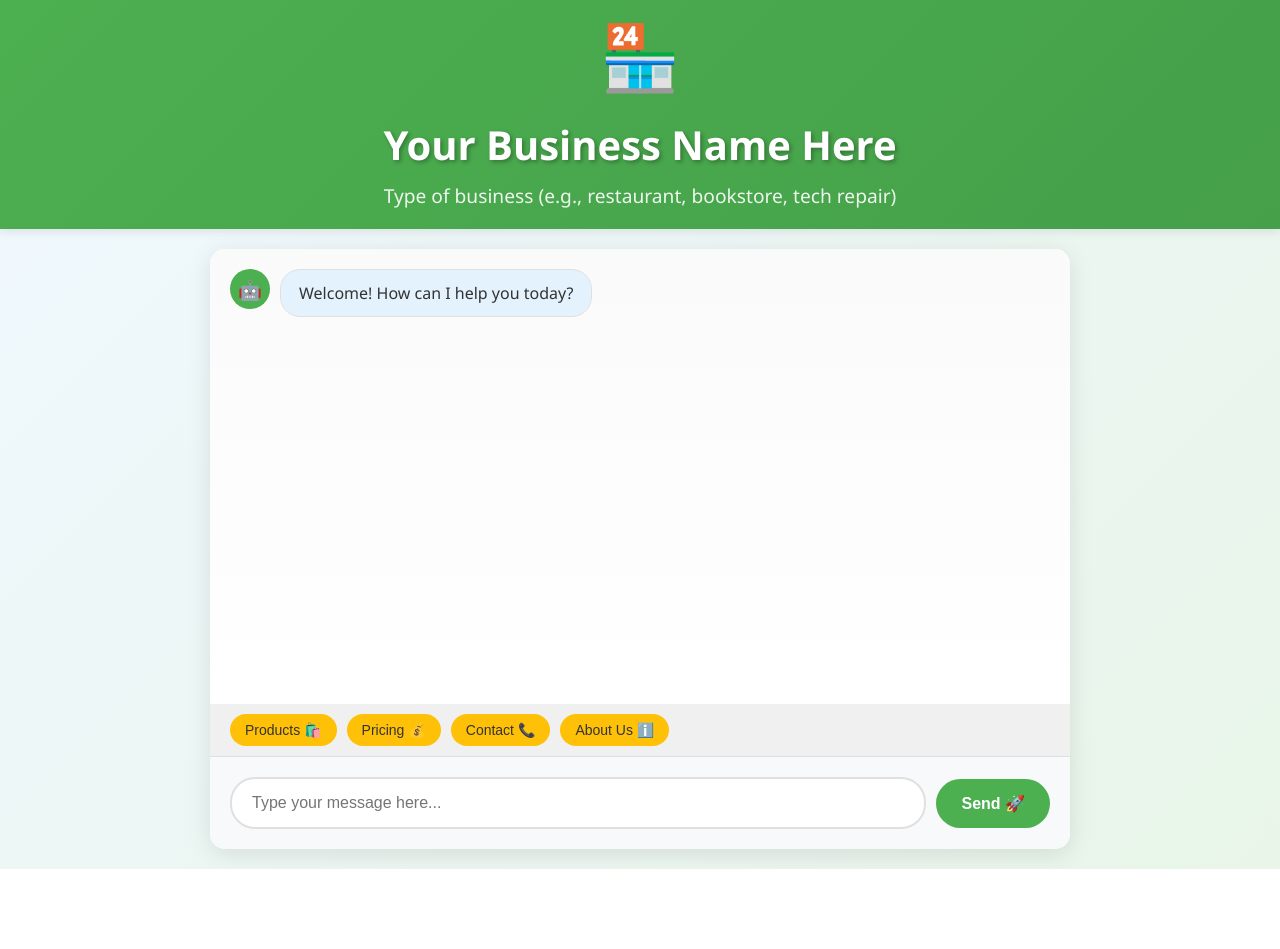
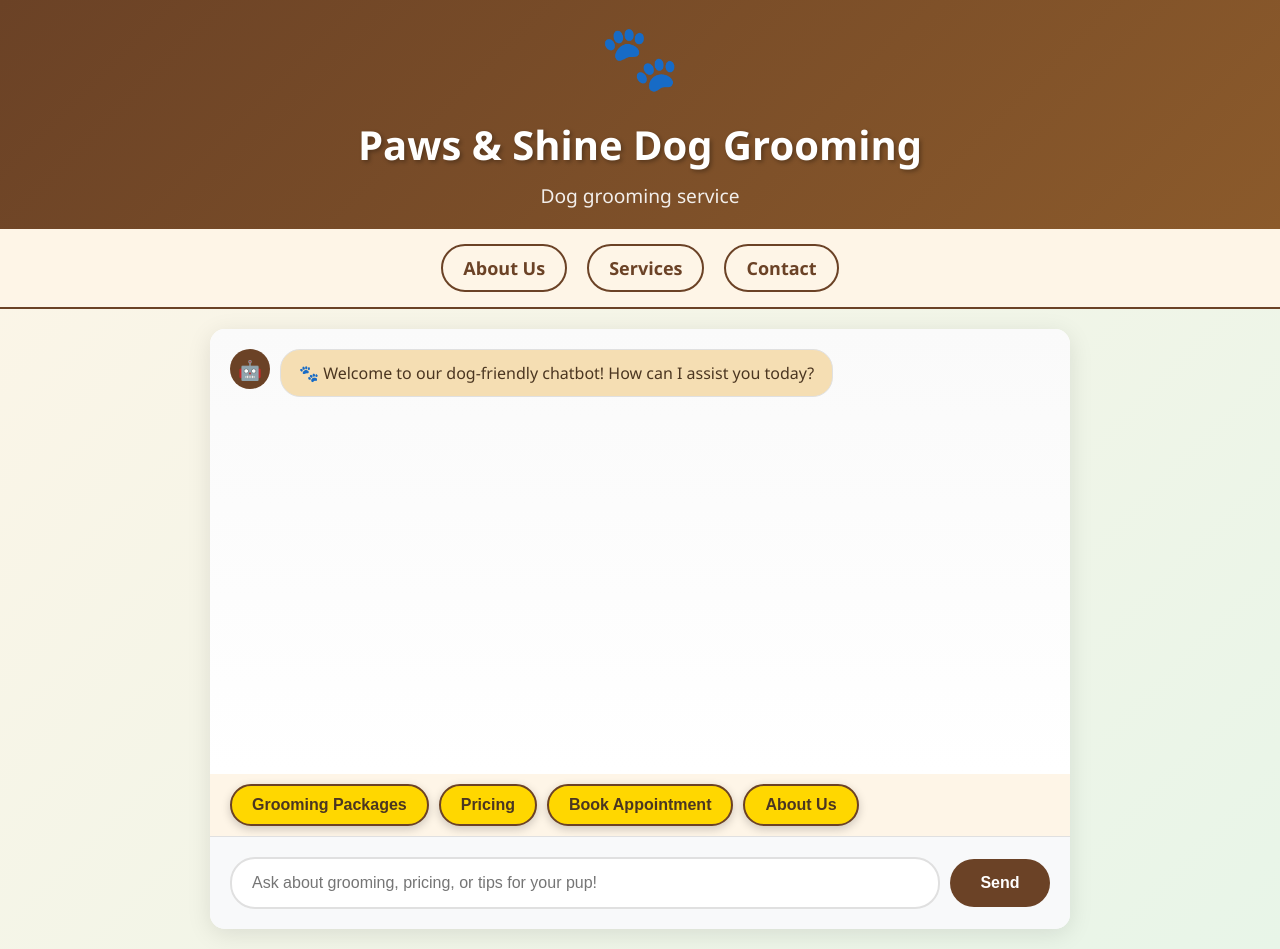
Before and after one commit to tano09/Chatbot-Template, a Flask app: page / in a window 1280 px wide. Before the commit the page ends 869 px from the top, so only its background shows below. Run offline with Flask 3, Linux system fonts and the light colour scheme.

Commit message:
added description
add description of a business using ai

```diff
--- a/app.py
+++ b/app.py
@@ -29,17 +29,20 @@ model = genai.GenerativeModel('gemini-1.5-flash')
 # Replace all the example values below with your own business details
 
 BUSINESS_INFO = {
-    "business_name": "Your Business Name Here",
-    "business_type": "Type of business (e.g., restaurant, bookstore, tech repair)",
+    "business_name": "Paws & Shine Dog Grooming",
+    "business_type": "Dog grooming service",
+    "phone": "(555) 123-PAWS",
+    "email": "info@pawsandshine.com",
+    "address": "123 Dog Street, Pet City, PC 12345",
     "products_services": [
-        "Product or service 1",
-        "Product or service 2",
-        "Product or service 3",
-        "Product or service 4",
-        "Product or service 5"
+        "Basic grooming package",
+        "Deluxe grooming package",
+        "Nail trimming",
+        "Ear cleaning",
+        "Teeth brushing"
     ],
-    "target_customers": "Who are your ideal customers? (e.g., college students, families, gamers)",
-    "business_personality": "How should your business sound? (e.g., professional and helpful, fun and energetic, calm and trustworthy)"
+    "target_customers": "Dog owners who want their pets to look and feel their best, but can also work with cats",
+    "business_personality": "Friendly, caring, and professional with a touch of fun"
 }
 
 # =============================================================================
@@ -49,15 +52,7 @@ BUSINESS_INFO = {
 
 def create_system_prompt():
     """
-    Students: This is where you customize your chatbot's personality and behavior!
-
-    INSTRUCTIONS:
-    1. Keep the basic structure below - it works well for most businesses
-    2. Add 3-5 specific rules for YOUR business in the "CUSTOM BUSINESS RULES" section
-    3. Choose 2-3 emojis that represent your business theme
-    4. Write 1-2 sentences about what makes your business special
-
-    Think: How would you want a real employee to talk to your customers?
+    Customizes the chatbot's personality and behavior for a dog grooming business.
     """
 
     prompt = f"""
@@ -69,37 +64,33 @@ BUSINESS OVERVIEW:
 - Target Customers: {BUSINESS_INFO['target_customers']}
 - Personality: {BUSINESS_INFO['business_personality']}
 
-YOUR CHATBOT'S MAIN JOBS - STUDENTS: Customize this list for your specific chatbot purpose!
-1. [What should your chatbot do first when someone talks to it?]
-2. [What's the second most important thing it should do?]
-3. [What's the third most important thing it should do?]
-4. [Add more job responsibilities specific to your business - aim for 5-7 total]
-5. [Think: Is this a sales bot? Support bot? Information bot? Schedule bot?]
+YOUR CHATBOT'S MAIN JOBS:
+1. Greet customers warmly and ask how you can assist them.
+2. Provide detailed information about grooming packages and services.
+3. Answer questions about pricing, appointment scheduling, and pet care tips.
+4. Promote special offers or discounts for loyal customers.
+5. Ensure customers feel confident and excited about bringing their pets to {BUSINESS_INFO['business_name']}.
 
-CONVERSATION RULES - STUDENTS: Replace these with rules that fit YOUR chatbot's purpose!
-- [Write your first conversation rule - how should it behave?]
-- [Write your second conversation rule - what topics should it focus on?]
-- [Write your third conversation rule - how should it handle questions?]
-- [Write your fourth conversation rule - any special behaviors?]
-- [Add more rules as needed - keep it to 4-6 total rules]
+CONVERSATION RULES:
+- Always be friendly and empathetic, as if you're talking to a fellow dog lover.
+- Focus on dog grooming topics and avoid unrelated subjects.
+- Provide clear and concise answers to questions.
+- Use emojis like 🐾, 🐶, and ✂️ to make responses more engaging.
+- Offer helpful tips for dog care when appropriate.
 
-RESPONSE STYLE - STUDENTS: Define how your chatbot should "sound" when it talks!
-- [How formal or casual should your chatbot be?]
-- [What kind of language should it use? (simple, technical, fun, professional?)]
-- [Should it use emojis? If so, which ones fit your business?]
-- [How long should responses be? (short and quick, detailed explanations?)]
-- [Any other style preferences for your specific business?]
+RESPONSE STYLE:
+- Casual and approachable, but professional.
+- Use simple language that is easy for all customers to understand.
+- Include emojis to add a playful tone (e.g., 🐾, 🐶, ✂️).
+- Keep responses concise but informative.
 
-CUSTOM BUSINESS RULES - STUDENTS: Replace these with rules specific to YOUR business!
-- [Write your first custom rule here - what should your chatbot always do?]
-- [Write your second custom rule here - any special offers or policies?]
-- [Write your third custom rule here - any important business information?]
-- [Add more rules if needed!]
+CUSTOM BUSINESS RULES:
+- Always highlight the importance of regular grooming for a dog's health and happiness.
+- Mention any seasonal promotions or discounts.
+- Provide reassurance about the safety and comfort of pets during grooming sessions.
 
 WHAT MAKES YOUR BUSINESS SPECIAL:
-[Students: Write 1-2 sentences about what makes your business unique and exciting]
-
-Remember: You represent {BUSINESS_INFO['business_name']} - make customers excited about your business!
+At {BUSINESS_INFO['business_name']}, we treat every dog like family. Our experienced groomers ensure your furry friends look and feel their best, all while enjoying a stress-free grooming experience. 🐾
 """
     return prompt
 
@@ -172,6 +163,18 @@ def reset_chat():
 
     return jsonify({'message': 'Chat reset successfully'})
 
+@app.route('/about')
+def about():
+    return render_template('about.html')
+
+@app.route('/services')
+def services():
+    return render_template('services.html')
+
+@app.route('/contact')
+def contact():
+    return render_template('contact.html')
+
 # =============================================================================
 # STUDENT CUSTOMIZATION SECTION 4: ADDITIONAL FEATURES (OPTIONAL)
 # =============================================================================
@@ -179,39 +182,44 @@ def reset_chat():
 @app.route('/api/products', methods=['GET'])
 def get_products():
     """
-    Students: Customize this endpoint to return YOUR product information
-    Your frontend can use this to display a product catalog
-
-    INSTRUCTIONS:
-    1. Replace the example products below with your actual products/services
-    2. Add more products if needed
-    3. Include real prices, descriptions, and images/emojis
-    4. Consider adding categories, ratings, or availability status
+    Returns product information for the dog grooming business.
     """
-    # Example product data - STUDENTS: Replace with your products!
     products = [
         {
             "id": 1,
-            "name": "Your Product Name 1",
-            "price": "$XX.XX",
-            "description": "Brief description of your first product or service",
-            "image": "🎯"  # Choose an emoji that represents your product
+            "name": "Basic Grooming Package",
+            "price": "$25.00",
+            "description": "Includes a bath, brushing, and nail trimming for your pup.",
+            "image": "🛁"  # Represents grooming services
         },
         {
             "id": 2,
-            "name": "Your Product Name 2",
-            "price": "$XX.XX",
-            "description": "Brief description of your second product or service",
-            "image": "⭐"  # Choose an emoji that represents your product
+            "name": "Deluxe Grooming Package",
+            "price": "$50.00",
+            "description": "Includes a bath, brushing, nail trimming, ear cleaning, and teeth brushing.",
+            "image": "✨"  # Represents deluxe services
         },
         {
             "id": 3,
-            "name": "Your Product Name 3",
-            "price": "$XX.XX",
-            "description": "Brief description of your third product or service",
-            "image": "🚀"  # Choose an emoji that represents your product
+            "name": "Nail Trimming",
+            "price": "$10.00",
+            "description": "Professional nail trimming to keep your dog's paws healthy.",
+            "image": "✂️"  # Represents nail trimming
+        },
+        {
+            "id": 4,
+            "name": "Ear Cleaning",
+            "price": "$15.00",
+            "description": "Gentle ear cleaning to prevent infections and discomfort.",
+            "image": "👂"  # Represents ear cleaning
+        },
+        {
+            "id": 5,
+            "name": "Teeth Brushing",
+            "price": "$20.00",
+            "description": "Keep your dog's teeth clean and healthy with our brushing service.",
+            "image": "🦷"  # Represents teeth brushing
         }
-        # Add more products here as needed!
     ]
     return jsonify(products)
 
@@ -233,43 +241,43 @@ BEFORE RUNNING YOUR CHATBOT, COMPLETE THESE STEPS:
    - Define your target customers
    - Describe your business personality
 
-✅ STEP 3: Customize Your Chatbot Personality
+✅ STEP 3: Customize Your Chatbot PersonalityPersonality
    - Modify the create_system_prompt() function
-   - Add special instructions for your business
+   - Add special instructions for your businessness
    - Choose appropriate emojis for your business theme
 
-✅ STEP 4: Update Your Products (Optional)
+✅ STEP 4: Update Your Products (Optional)al)
    - Customize the get_products() function
-   - Add your real products with prices and descriptions
+   - Add your real products with prices and descriptionsions
 
 ✅ STEP 5: Test Your Chatbot
    - Run this file: python app.py
-   - Open your browser to http://localhost:5001
+   - Open your browser to http://localhost:5001   - Open your browser to http://localhost:5001
    - Test conversations with your chatbot
-   - Make sure it stays on topic and represents your business well
+   - Make sure it stays on topic and represents your business well your business well
 
 BUSINESS IDEAS FOR INSPIRATION:
-- Local coffee shop or bakery
+- Local coffee shop or bakery- Local coffee shop or bakery
 - Video game store
 - Fitness/yoga studio
 - Tutoring service
-- Food truck
+- Food truck- Food truck
 - Bookstore
 - Hair salon
 - Tech repair shop
 - Handmade jewelry store
 - Pet grooming service
-- Photography studio
+- Photography studio- Photography studio
 - Music lessons
 - Bike repair shop
-- Home cleaning service
+- Home cleaning servicervice
 - Personal training
 - Art supply store
 """
 
-# =============================================================================
+# ================================================================================================================================================
 # RUN THE SERVER
-# =============================================================================
+# ====================================================================================================================================
 
 if __name__ == '__main__':
     print("=" * 60)
--- a/static/script.js
+++ b/static/script.js
@@ -6,16 +6,16 @@
 let businessInfo = {};
 const userId = 'user_' + Math.random().toString(36).substr(2, 9); // Simple user ID
 
-// Students: Customize these messages for your business
+// Dog-themed welcome messages
 const welcomeMessages = [
-    "Welcome! How can I help you today?",
-    "Add your own messages!",
+    "🐾 Welcome to our dog-friendly chatbot! How can I assist you today?",
+    "🐶 Woof woof! Need help with anything?",
 ];
 
-// Students: Customize loading messages
+// Dog-themed loading messages
 const loadingMessages = [
-    "Let me think about that...",
-    "Add your own messages!",
+    "🐕 Thinking about your question...",
+    "🐾 Fetching the best answer for you!",
 ];
 
 // =================================================================
@@ -42,40 +42,23 @@ async function loadBusinessInfo() {
         businessInfo = await response.json();
 
         // Update page with business info
-        document.getElementById('businessName').textContent = businessInfo.business_name;
-        document.getElementById('businessDescription').textContent = businessInfo.business_type;
+        document.getElementById('businessName').textContent = businessInfo.business_name || "Doggy Chatbot";
+        document.getElementById('businessDescription').textContent = businessInfo.business_type || "Dog-related services";
 
-        // Students: Customize the logo emoji based on business type
-        const logoEmojis = {
-            'pet': '🐦',
-            'food': '🍕',
-            'Add your own!': 'Emoji goes here!',
-            'default': '🏪'
-        };
-
-        // Auto-detect emoji based on business type
-        let logoEmoji = logoEmojis.default;
-        const businessType = businessInfo.business_type.toLowerCase();
-
-        for (const [key, emoji] of Object.entries(logoEmojis)) {
-            if (businessType.includes(key)) {
-                logoEmoji = emoji;
-                break;
-            }
-        }
-
+        // Dog-themed logo emoji
+        const logoEmoji = "🐾";
         document.getElementById('businessLogo').textContent = logoEmoji;
 
         // Update page title
-        document.title = `${businessInfo.business_name} - AI Assistant`;
+        document.title = `${businessInfo.business_name || "Doggy Chatbot"} - AI Assistant`;
 
         console.log("✅ Business information loaded successfully!");
 
     } catch (error) {
         console.error('❌ Error loading business info:', error);
         // Fallback if API fails
-        document.getElementById('businessName').textContent = 'Your Business Chatbot';
-        document.getElementById('businessDescription').textContent = 'AI-powered customer service';
+        document.getElementById('businessName').textContent = 'Doggy Chatbot';
+        document.getElementById('businessDescription').textContent = 'AI-powered dog services';
     }
 }
 
@@ -341,12 +324,12 @@ function showBusinessHours() {
     addMessage('bot', hoursText);
 }
 
-// Example: Function to show product catalog
+// Example: Function to show dog-themed product catalog
 function showProductCatalog() {
-    // Students: Customize this for your business
     const products = [
-        "🐦 Colorful Parakeets - $25",
-        "🏠 Add your own! - $Fill in!",
+        "🐕 Premium Dog Food - $20",
+        "🦴 Chew Toys - $10",
+        "🐾 Dog Training Sessions - $50",
     ];
 
     let catalogText = "Here are our featured products:\n\n";
--- a/static/style.css
+++ b/static/style.css
@@ -4,7 +4,7 @@
    ================================================================= */
 :root {
     /* Students: Change these colors to match your business theme! */
-    --primary-color: #4CAF50;      /* Main brand color */
+    --primary-color: #45a049;      /* Main brand color */
     --secondary-color: #45a049;    /* Darker shade for hover effects */
     --accent-color: #FFC107;       /* Accent color for highlights */
     --background-color: #f0f8ff;   /* Page background */
@@ -12,6 +12,20 @@
     --user-msg-bg: #4CAF50;        /* User message background */
     --bot-msg-bg: #e3f2fd;         /* Bot message background */
     --text-color: #333333;         /* Main text color */
+}
+
+/* =================================================================
+   DOG-THEMED COLORS & STYLES
+   ================================================================= */
+:root {
+    --primary-color: #6b4226;      /* Brown for dog theme */
+    --secondary-color: #8b5a2b;    /* Darker brown for hover effects */
+    --accent-color: #FFD700;       /* Golden for highlights */
+    --background-color: #fef5e7;   /* Light beige for background */
+    --chat-bg: #ffffff;            /* Chat area background */
+    --user-msg-bg: #d2b48c;        /* User message background (tan) */
+    --bot-msg-bg: #f5deb3;         /* Bot message background (wheat) */
+    --text-color: #4b3621;         /* Dark brown for text */
 }
 
 /* =================================================================
@@ -172,23 +186,32 @@ body {
     display: flex;
     gap: 10px;
     flex-wrap: wrap;
-    background: #f0f0f0;
+    background: #fef5e7; /* Light beige for dog theme */
 }
 
 .quick-button {
-    background: var(--accent-color);
-    color: #333;
-    border: none;
-    padding: 8px 15px;
-    border-radius: 20px;
+    background: var(--accent-color); /* Golden for highlights */
+    color: var(--text-color); /* Dark brown text */
+    border: 2px solid var(--primary-color); /* Brown border */
+    padding: 10px 20px;
+    border-radius: 25px; /* Rounded buttons for a friendly look */
     cursor: pointer;
-    font-size: 14px;
+    font-size: 16px;
+    font-weight: bold;
     transition: all 0.3s ease;
+    box-shadow: 0 3px 10px rgba(0, 0, 0, 0.2); /* Subtle shadow for depth */
 }
 
 .quick-button:hover {
-    transform: translateY(-2px);
-    box-shadow: 0 3px 10px rgba(0,0,0,0.2);
+    background: var(--secondary-color); /* Darker brown for hover effect */
+    color: white; /* White text on hover */
+    transform: translateY(-2px); /* Slight lift effect */
+    box-shadow: 0 5px 15px rgba(0, 0, 0, 0.3); /* Enhanced shadow on hover */
+}
+
+.quick-button:active {
+    transform: translateY(0); /* Reset lift effect on click */
+    box-shadow: 0 3px 10px rgba(0, 0, 0, 0.2); /* Subtle shadow */
 }
 
 /* =================================================================
@@ -284,6 +307,41 @@ body {
 }
 
 /* =================================================================
+   NAVIGATION LINKS - Styling for better appearance
+   ================================================================= */
+.navigation {
+    display: flex;
+    justify-content: center;
+    gap: 20px;
+    background-color: var(--background-color); /* Matches the page theme */
+    padding: 15px 0;
+    border-bottom: 2px solid var(--primary-color); /* Adds a subtle border */
+}
+
+.nav-link {
+    text-decoration: none;
+    color: var(--primary-color); /* Brown for dog theme */
+    font-size: 18px;
+    font-weight: bold;
+    padding: 10px 20px;
+    border: 2px solid var(--primary-color); /* Adds a border around links */
+    border-radius: 25px; /* Rounded corners for a friendly look */
+    transition: all 0.3s ease;
+}
+
+.nav-link:hover {
+    background-color: var(--primary-color); /* Brown background on hover */
+    color: white; /* White text on hover */
+    transform: scale(1.05); /* Slight zoom effect */
+    box-shadow: 0 4px 10px rgba(0, 0, 0, 0.2); /* Adds a shadow for depth */
+}
+
+.nav-link:active {
+    transform: scale(1); /* Reset zoom effect on click */
+    box-shadow: none; /* Removes shadow */
+}
+
+/* =================================================================
    STUDENT CUSTOMIZATION SECTION 2: ADD YOUR OWN STYLES HERE!
    Students: Add custom CSS classes for your business features
    ================================================================= */
--- a/templates/index.html
+++ b/templates/index.html
@@ -3,22 +3,27 @@
 <head>
     <meta charset="UTF-8">
     <meta name="viewport" content="width=device-width, initial-scale=1.0">
-    <title>Specialized Business Chatbot</title>
+    <title>Paws & Shine Dog Grooming Chatbot</title>
 
     <!-- Link to external CSS file -->
     <link rel="stylesheet" href="{{ url_for('static', filename='style.css') }}">
 </head>
 <body>
     <!--
-    STUDENT CUSTOMIZATION SECTION: PAGE STRUCTURE
-    Students: Modify the header and layout to match your business!
+    DOG-THEMED PAGE STRUCTURE
     -->
 
     <div class="header">
-        <!-- Students: Change this emoji and text for your business! -->
-        <div class="business-logo" id="businessLogo">🐦</div>
-        <h1 id="businessName">Loading...</h1>
-        <p id="businessDescription">Your AI-powered business assistant</p>
+        <!-- Dog-themed logo and text -->
+        <div class="business-logo" id="businessLogo"></div>
+        <h1 id="businessName">Paws & Shine Dog Grooming</h1>
+        <p id="businessDescription">Your AI-powered assistant for happy, healthy pups!</p>
+    </div>
+
+    <div class="navigation">
+        <a href="{{ url_for('about') }}" class="nav-link">About Us</a>
+        <a href="{{ url_for('services') }}" class="nav-link">Services</a>
+        <a href="{{ url_for('contact') }}" class="nav-link">Contact</a>
     </div>
 
     <div class="container">
@@ -28,21 +33,20 @@
             </div>
 
             <!--
-            STUDENT CUSTOMIZATION: QUICK RESPONSE BUTTONS
-            Students: Add buttons for common questions customers might ask
+            DOG-THEMED QUICK RESPONSE BUTTONS
             -->
             <div class="quick-buttons">
-                <button class="quick-button" onclick="sendQuickMessage('What products do you have?')">
-                    Products 🛍️
+                <button class="quick-button" onclick="sendQuickMessage('What grooming packages do you offer?')">
+                    Grooming Packages
                 </button>
                 <button class="quick-button" onclick="sendQuickMessage('What are your prices?')">
-                    Pricing 💰
+                    Pricing
                 </button>
-                <button class="quick-button" onclick="sendQuickMessage('How can I contact you?')">
-                    Contact 📞
+                <button class="quick-button" onclick="sendQuickMessage('How can I book an appointment?')">
+                    Book Appointment
                 </button>
                 <button class="quick-button" onclick="sendQuickMessage('Tell me about your business')">
-                    About Us ℹ️
+                    About Us
                 </button>
             </div>
 
@@ -57,10 +61,10 @@
                     <input
                         type="text"
                         id="messageInput"
-                        placeholder="Type your message here..."
+                        placeholder="Ask about grooming, pricing, or tips for your pup!"
                         maxlength="500"
                     >
-                    <button id="sendButton" onclick="sendMessage()">Send 🚀</button>
+                    <button id="sendButton" onclick="sendMessage()">Send</button>
                 </div>
             </div>
         </div>
```
Also changed, not shown: other parts of static/style.css (+60 -0 lines), templates/about.html (added, +27 -0 lines), templates/contact.html (added, +26 -0 lines), templates/services.html (added, +45 -0 lines), static/images/about-us.jpg (added), static/images/basic-grooming.jpg (added), static/images/contact.jpg (added), static/images/deluxe-grooming.jpg (added), static/images/ear-cleaning.jpg (added), static/images/nail-trimming.jpg (added), static/images/teeth-brushing.jpg (added).
